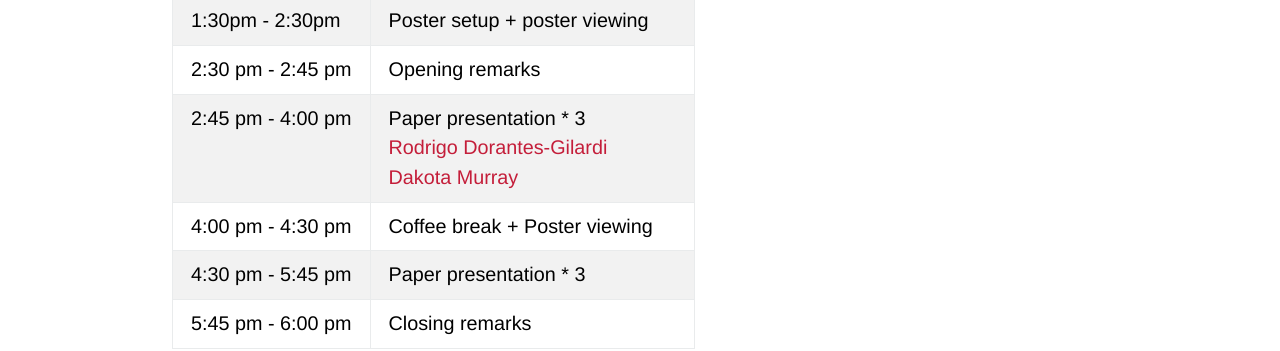
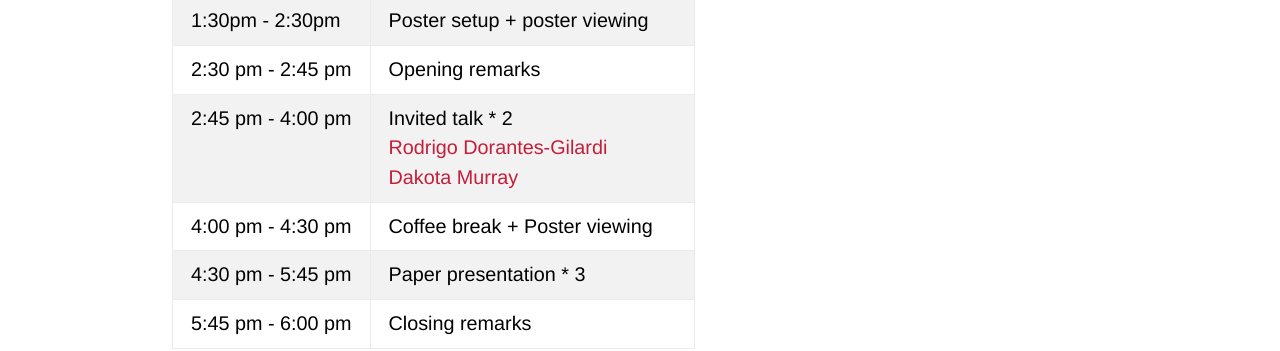
Before and after one commit to netscisci/netscisci.github.io, a Jekyll site: the page built from schedule.md, in a window 1280 px wide. Shown: the part 723-1074 px from the top of the page. Built offline with Jekyll 4.4.1, drawn with Linux system fonts in a browser that asks for light colours; some web fonts are replaced; our own code applies the rules of GitHub Pages for plain Markdown files.

Commit message:
Update schedule.md

```diff
--- a/schedule.md
+++ b/schedule.md
@@ -12,7 +12,7 @@ layout: default
 |12:30pm - 1:30pm|Networking Lunch. Location TBA|
 |1:30pm - 2:30pm|Poster setup + poster viewing|
 |2:30 pm - 2:45 pm|Opening remarks|
-|2:45 pm - 4:00 pm|Paper presentation * 3 <br> [Rodrigo Dorantes-Gilardi](https://rodogi.github.io) <br> [Dakota Murray](https://dakotamurray.me)|
+|2:45 pm - 4:00 pm|Invited talk * 2 <br> [Rodrigo Dorantes-Gilardi](https://rodogi.github.io) <br> [Dakota Murray](https://dakotamurray.me)|
 |4:00 pm - 4:30 pm|Coffee break + Poster viewing|
 |4:30 pm - 5:45 pm|Paper presentation * 3|
 |5:45 pm - 6:00 pm|Closing remarks|
```
